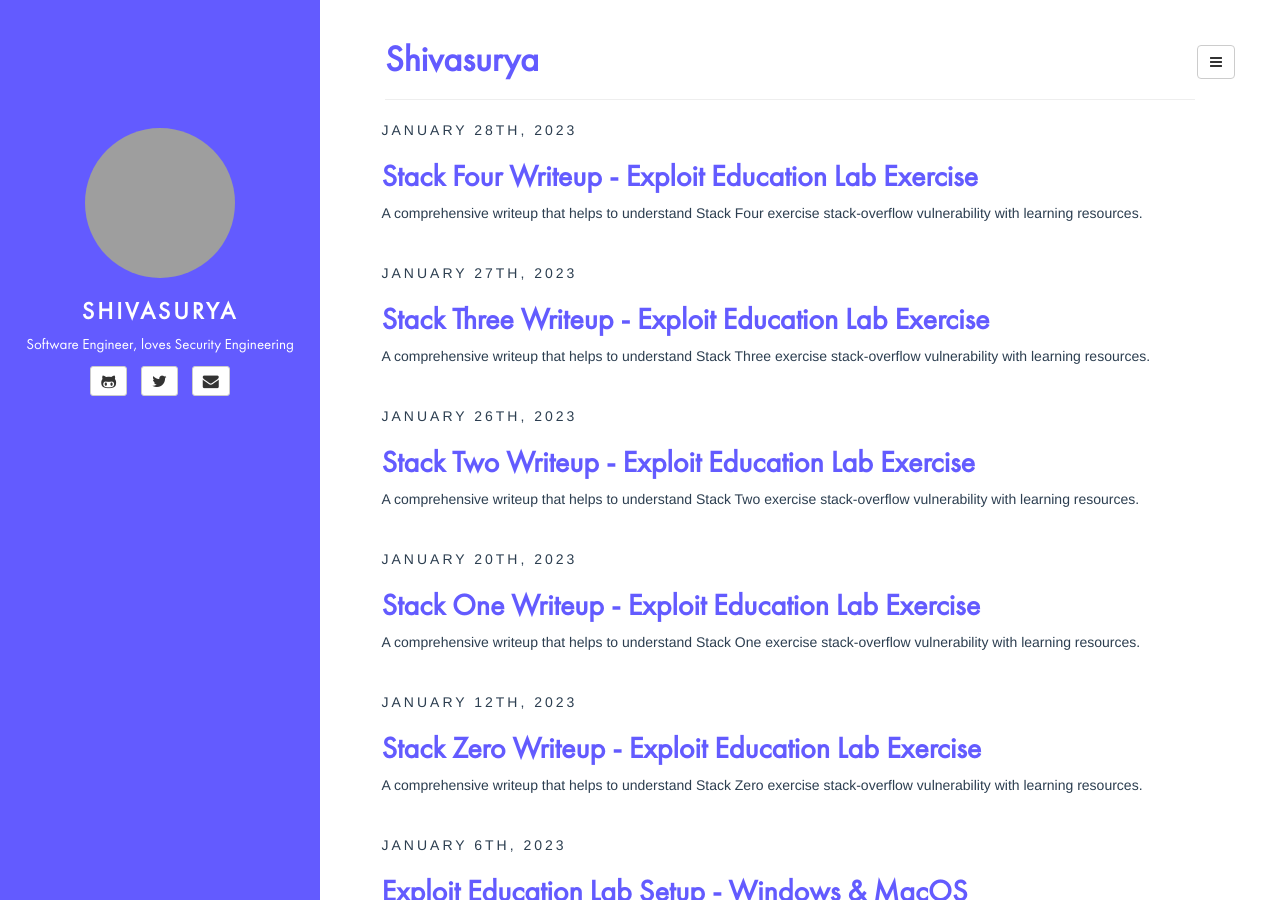
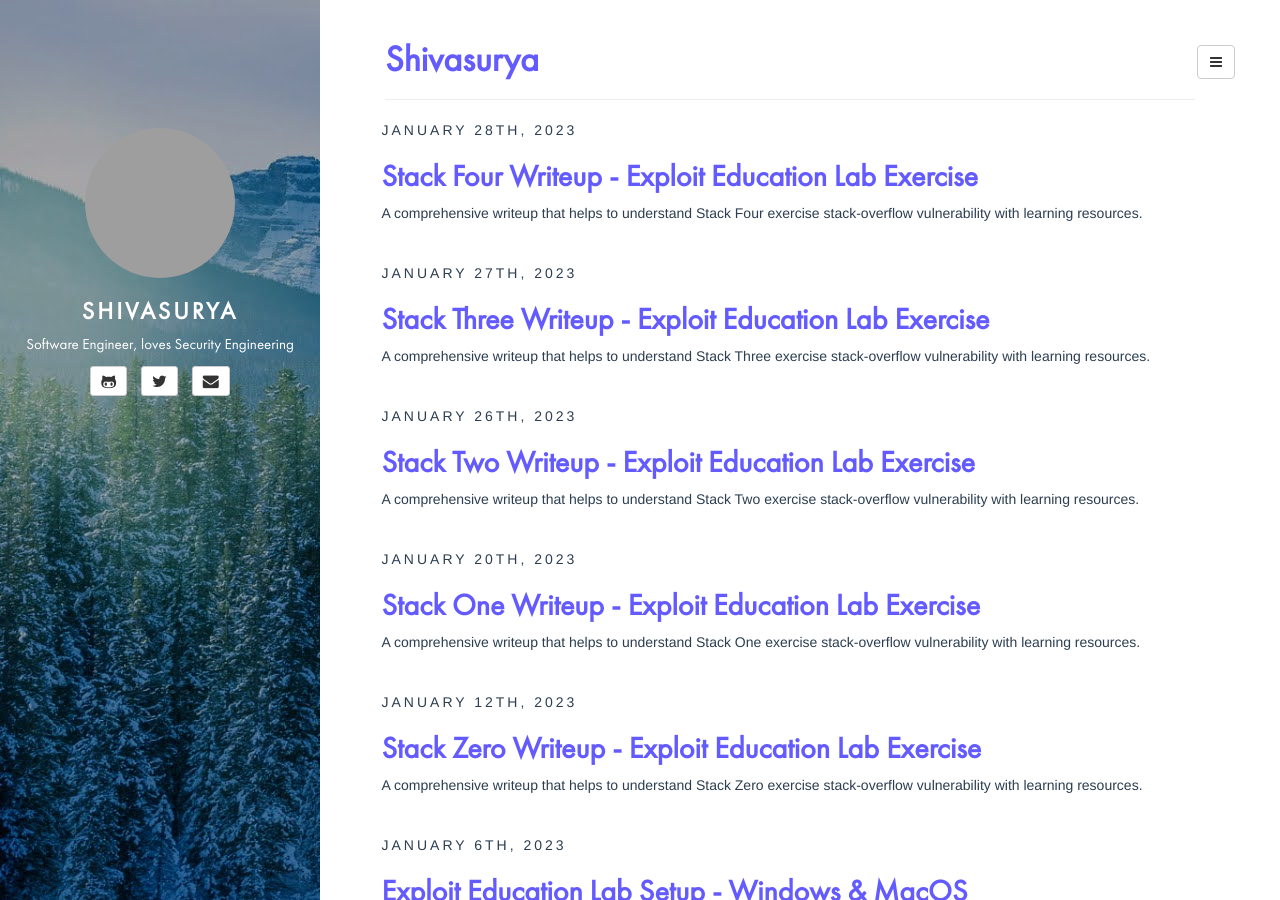
Before and after one commit to s5dev/s5dev.github.io, a Jekyll site: the page built from index.html, in a window 1280 px wide and 900 px high. Built offline with Jekyll 4.4.1, drawn with Linux system fonts in a browser that asks for light colours; the list of posts is cut into pages by our own code; grey boxes are pictures that could not be loaded.

Commit message:
added canada 🍁 bg image

```diff
--- a/_config.yml
+++ b/_config.yml
@@ -32,7 +32,7 @@ categories_path: categories.html
 tags_path: tags.html
 
 # set it as url of an image
-sidebar_background_image:
+sidebar_background_image: /assets/media/canada.jfif
 
 BASE_PATH:
 
```
Also changed, not shown: assets/media/canada.jfif (added).
